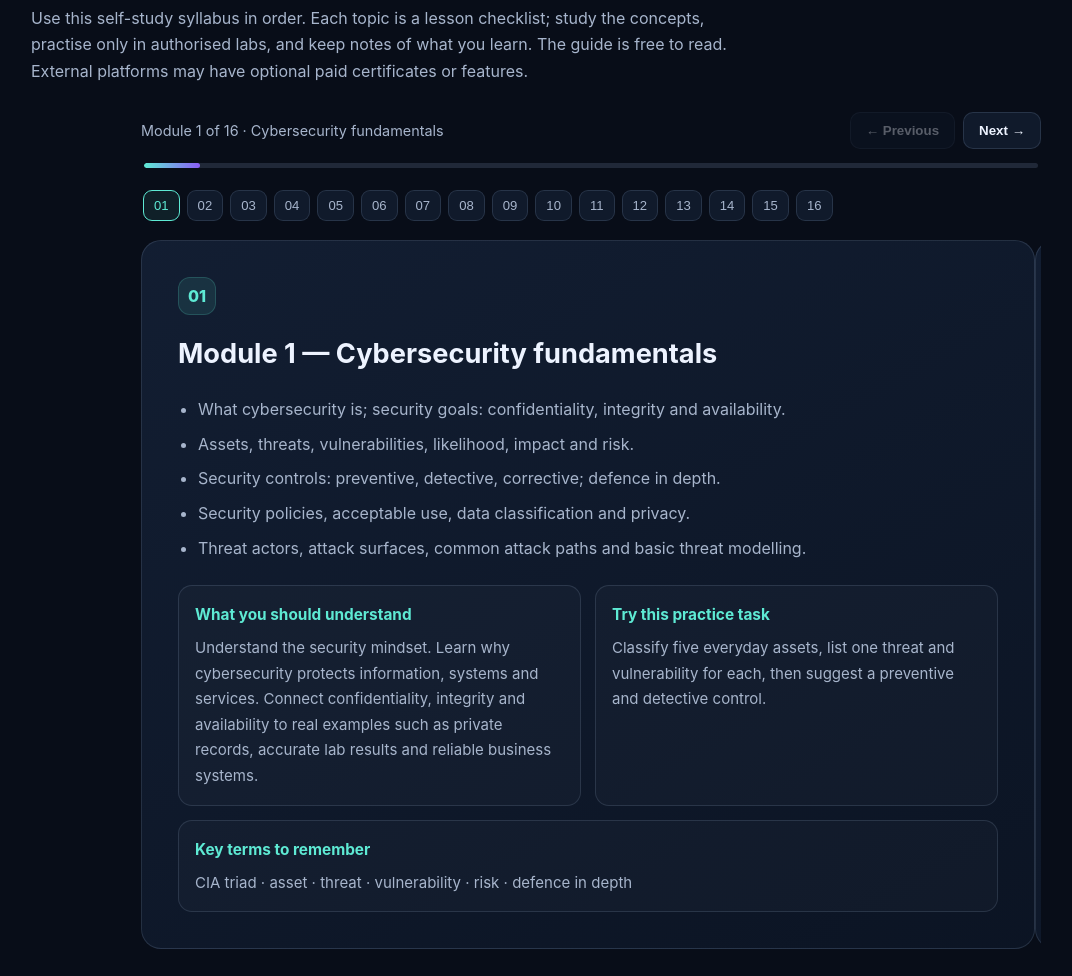
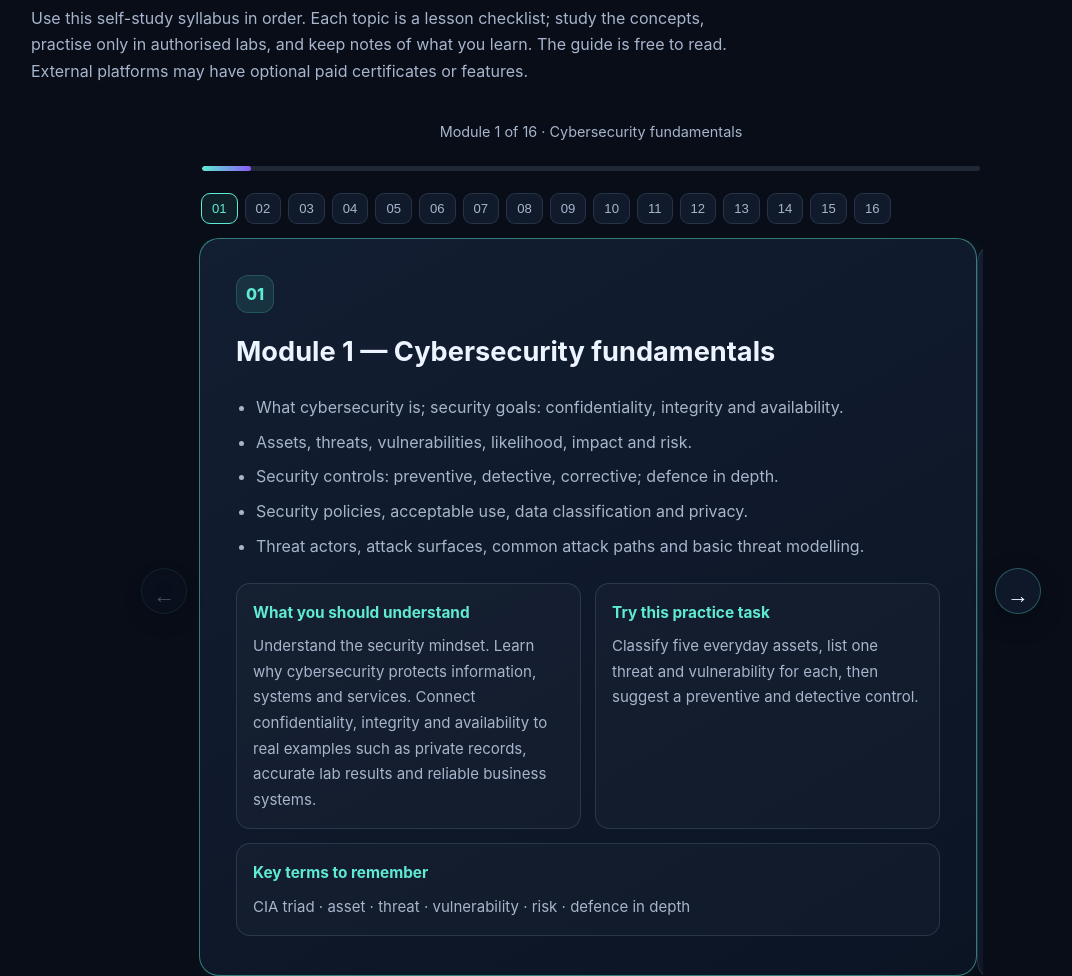
Before and after one commit to saikumardevuni001-hub/saikumardevuni001-hub.github.io, a plain HTML site: page index.html in a window 1280 px wide. Shown: the part 8654-9630 px from the top of the page, without its empty margins (49-1121 px from the left). Drawn offline with Linux system fonts and the light colour scheme.

Commit message:
Add files via upload

```diff
--- a/index.html
+++ b/index.html
@@ -16,12 +16,21 @@
     * { box-sizing: border-box; }
     html { scroll-behavior: smooth; }
     body {
-      margin: 0; background:
-        radial-gradient(ellipse at 12% 0%, rgba(56,189,248,.13), transparent 34rem),
-        radial-gradient(ellipse at 92% 18%, rgba(139,92,246,.12), transparent 32rem),
-        var(--bg);
-      color: var(--text); font: 16px/1.65 Inter, ui-sans-serif, system-ui, -apple-system, BlinkMacSystemFont, "Segoe UI", sans-serif;
+      margin: 0; background: var(--bg); color: var(--text);
+      font: 16px/1.65 Inter, ui-sans-serif, system-ui, -apple-system, BlinkMacSystemFont, "Segoe UI", sans-serif;
+      isolation: isolate;
     }
+    body::before { content:""; position:fixed; inset:0; z-index:-1; pointer-events:none;
+      background: radial-gradient(ellipse at 12% 0%, rgba(56,189,248,.16), transparent 34rem), radial-gradient(ellipse at 92% 18%, rgba(139,92,246,.14), transparent 32rem);
+      opacity:1; transition:background 1s ease, opacity 1s ease; }
+    body[data-scene="about"]::before { background:radial-gradient(ellipse at 15% 10%,rgba(20,184,166,.18),transparent 38rem),radial-gradient(ellipse at 85% 70%,rgba(59,130,246,.13),transparent 34rem); }
+    body[data-scene="skills"]::before { background:radial-gradient(ellipse at 85% 8%,rgba(99,102,241,.2),transparent 38rem),radial-gradient(ellipse at 10% 75%,rgba(14,165,233,.13),transparent 34rem); }
+    body[data-scene="experience"]::before { background:radial-gradient(ellipse at 12% 35%,rgba(168,85,247,.18),transparent 38rem),radial-gradient(ellipse at 90% 85%,rgba(20,184,166,.12),transparent 34rem); }
+    body[data-scene="education"]::before { background:radial-gradient(ellipse at 80% 15%,rgba(37,99,235,.2),transparent 38rem),radial-gradient(ellipse at 15% 85%,rgba(124,58,237,.14),transparent 34rem); }
+    body[data-scene="certificates"]::before, body[data-scene="projects"]::before { background:radial-gradient(ellipse at 15% 10%,rgba(6,182,212,.17),transparent 38rem),radial-gradient(ellipse at 88% 78%,rgba(139,92,246,.16),transparent 34rem); }
+    body[data-scene="learn"]::before { background:radial-gradient(ellipse at 80% 12%,rgba(14,165,233,.2),transparent 40rem),radial-gradient(ellipse at 12% 78%,rgba(16,185,129,.14),transparent 34rem); }
+    body[data-scene="stay-safe"]::before { background:radial-gradient(ellipse at 12% 15%,rgba(239,68,68,.12),transparent 38rem),radial-gradient(ellipse at 88% 80%,rgba(59,130,246,.15),transparent 34rem); }
+    body[data-scene="resume"]::before, body[data-scene="contact"]::before { background:radial-gradient(ellipse at 85% 10%,rgba(168,85,247,.18),transparent 38rem),radial-gradient(ellipse at 12% 82%,rgba(20,184,166,.14),transparent 34rem); }
     a { color: inherit; text-decoration: none; }
     a:hover { color: var(--cyan); }
     .wrap { width: min(var(--max), calc(100% - 40px)); margin: auto; }
@@ -55,20 +64,27 @@
     .card, .profile-card, .btn, .tag, .certificate-card { transition: transform .25s ease, border-color .25s ease, box-shadow .25s ease; }
     .card:hover, .certificate-card:hover { transform: translateY(-5px); border-color: rgba(94,234,212,.48); box-shadow: 0 18px 42px rgba(0,0,0,.25); }
     .item { animation: fadeUp .65s ease both; }
-    .reveal { opacity: 0; transform: translateY(22px); transition: opacity .65s ease, transform .65s ease; }
+    .reveal { opacity: 0; transform: translateY(10px); transition: opacity .22s ease-out, transform .22s ease-out; }
     .reveal.visible { opacity: 1; transform: translateY(0); }
-    .module-carousel { position: relative; }
-    .module-carousel { max-width: 900px; margin: 0 auto; }
+    .module-track > article { opacity:.84; transform:translateY(5px) scale(.995); transition:opacity .22s ease-out, transform .22s ease-out, border-color .22s ease-out, box-shadow .22s ease-out; }
+    .module-track > article.active-slide { opacity:1; transform:translateY(-5px) scale(1); border-color:rgba(94,234,212,.48); box-shadow:0 20px 48px rgba(0,0,0,.28),0 0 24px rgba(94,234,212,.07); animation:slideArrive .28s ease-out both; }
+    @keyframes slideArrive { from { opacity:.72; transform:translateY(9px) scale(.992); } to { opacity:1; transform:translateY(-5px) scale(1); } }
+    .module-carousel { position: relative; max-width: 900px; margin: 0 auto; padding:0 58px; }
     .module-track { display:flex; gap:0; overflow-x:auto; scroll-snap-type:x mandatory; scroll-behavior:smooth; padding:5px 3px 18px; scrollbar-width:none; }
     .module-track::-webkit-scrollbar { display:none; }
     .module-track > article { flex:0 0 100%; width:100%; scroll-snap-align:start; min-width:0; padding:clamp(22px,4vw,36px); }
     .module-track > article h3 { font-size:clamp(1.25rem,2.4vw,1.7rem); margin:10px 0 18px; }
     .module-track .lesson-list { line-height:1.8; }
-    .module-controls { display:flex; justify-content:space-between; align-items:center; gap:12px; margin:0 0 14px; }
-    .module-control-buttons { display:flex; gap:8px; }
-    .module-control-buttons button { border:1px solid var(--line); color:var(--text); background:var(--panel); border-radius:10px; padding:10px 15px; cursor:pointer; font-weight:700; }
-    .module-control-buttons button:hover:not(:disabled) { border-color:var(--cyan); color:var(--cyan); transform:translateY(-2px); }
-    .module-control-buttons button:disabled { opacity:.35; cursor:not-allowed; }
+    .module-controls { display:flex; justify-content:center; align-items:center; gap:12px; margin:0 0 14px; min-height:40px; }
+    .module-control-buttons { display:contents; }
+    .module-control-buttons button { position:absolute; z-index:2; top:54%; transform:translateY(-50%); width:46px; height:46px; display:grid; place-items:center; border:1px solid rgba(94,234,212,.3); color:var(--text); background:rgba(16,26,43,.94); backdrop-filter:blur(12px); border-radius:50%; padding:0; cursor:pointer; font-size:0; box-shadow:0 8px 24px rgba(0,0,0,.25); transition:background .2s,border-color .2s,transform .2s; }
+    .module-control-buttons button::first-letter { font-size:1rem; }
+    .module-control-buttons .module-prev { left:0; }
+    .module-control-buttons .module-next { right:0; }
+    .module-control-buttons .module-prev::after { content:'←'; font-size:1.35rem; }
+    .module-control-buttons .module-next::after { content:'→'; font-size:1.35rem; }
+    .module-control-buttons button:hover:not(:disabled) { border-color:var(--cyan); color:var(--cyan); background:#14263a; transform:translateY(-50%) scale(1.08); }
+    .module-control-buttons button:disabled { opacity:.28; cursor:not-allowed; }
     .module-hint { color:var(--muted); font-size:.9rem; }
     .module-progress { height:5px; background:var(--line); border-radius:20px; overflow:hidden; margin:0 3px 18px; }
     .module-progress span { display:block; height:100%; width:6.25%; background:linear-gradient(90deg,var(--cyan),#8b5cf6); border-radius:20px; transition:width .35s ease; }
@@ -166,7 +182,9 @@
     @media (max-width: 540px) {
       .wrap { width: min(100% - 28px, var(--max)); }
       .grid-3, .certs, .certificate-grid, .learning-grid, .safety-grid { grid-template-columns: 1fr; }
-      .module-controls { align-items:flex-start; flex-direction:column; }
+      .module-carousel { padding:0 42px; }
+      .module-control-buttons button { width:36px; height:36px; }
+      .module-hint { font-size:.82rem; text-align:center; }
       .module-deep-dive { grid-template-columns:1fr; }
       .role { grid-template-columns: 1fr; gap: 4px; }
       section { padding: 52px 0; }
@@ -517,6 +535,7 @@
       function updateModuleState() {
         const width = moduleTrack.clientWidth || 1;
         current = Math.max(0, Math.min(slides.length - 1, Math.round(moduleTrack.scrollLeft / width)));
+        slides.forEach((slide, index) => slide.classList.toggle('active-slide', index === current));
         moduleCounter.textContent = `Module ${current + 1} of ${slides.length} · ${slides[current].querySelector('h3').textContent.replace(/^Module \d+ — /, '')}`;
         moduleProgress.style.width = `${((current + 1) / slides.length) * 100}%`;
         [...modulePicker.children].forEach((button, index) => button.setAttribute('aria-current', index === current ? 'step' : 'false'));
@@ -530,11 +549,20 @@
       window.addEventListener('resize', updateModuleState);
       updateModuleState();
     }
-    if ('IntersectionObserver' in window && !window.matchMedia('(prefers-reduced-motion: reduce)').matches) {
+    const reduceMotion = window.matchMedia('(prefers-reduced-motion: reduce)').matches;
+    if ('IntersectionObserver' in window && !reduceMotion) {
       const revealObserver = new IntersectionObserver(entries => entries.forEach(entry => {
         if (entry.isIntersecting) { entry.target.classList.add('visible'); revealObserver.unobserve(entry.target); }
-      }), {threshold: 0.12});
+      }), {threshold: 0.08, rootMargin:'0px 0px 35px 0px'});
       document.querySelectorAll('section .card, section .section-head').forEach(el => { el.classList.add('reveal'); revealObserver.observe(el); });
+      const sceneObserver = new IntersectionObserver(entries => {
+        const visible = entries.filter(entry => entry.isIntersecting).sort((a,b) => b.intersectionRatio-a.intersectionRatio)[0];
+        if (visible) document.body.dataset.scene = visible.target.id || 'home';
+      }, {threshold:[0.15,0.35,0.6], rootMargin:'-18% 0px -35% 0px'});
+      document.querySelectorAll('main > section[id]').forEach(section => sceneObserver.observe(section));
+      document.body.dataset.scene = 'home';
+    } else {
+      document.querySelectorAll('section .card, section .section-head').forEach(el => el.classList.add('visible'));
     }
   </script>
 </body>
```
